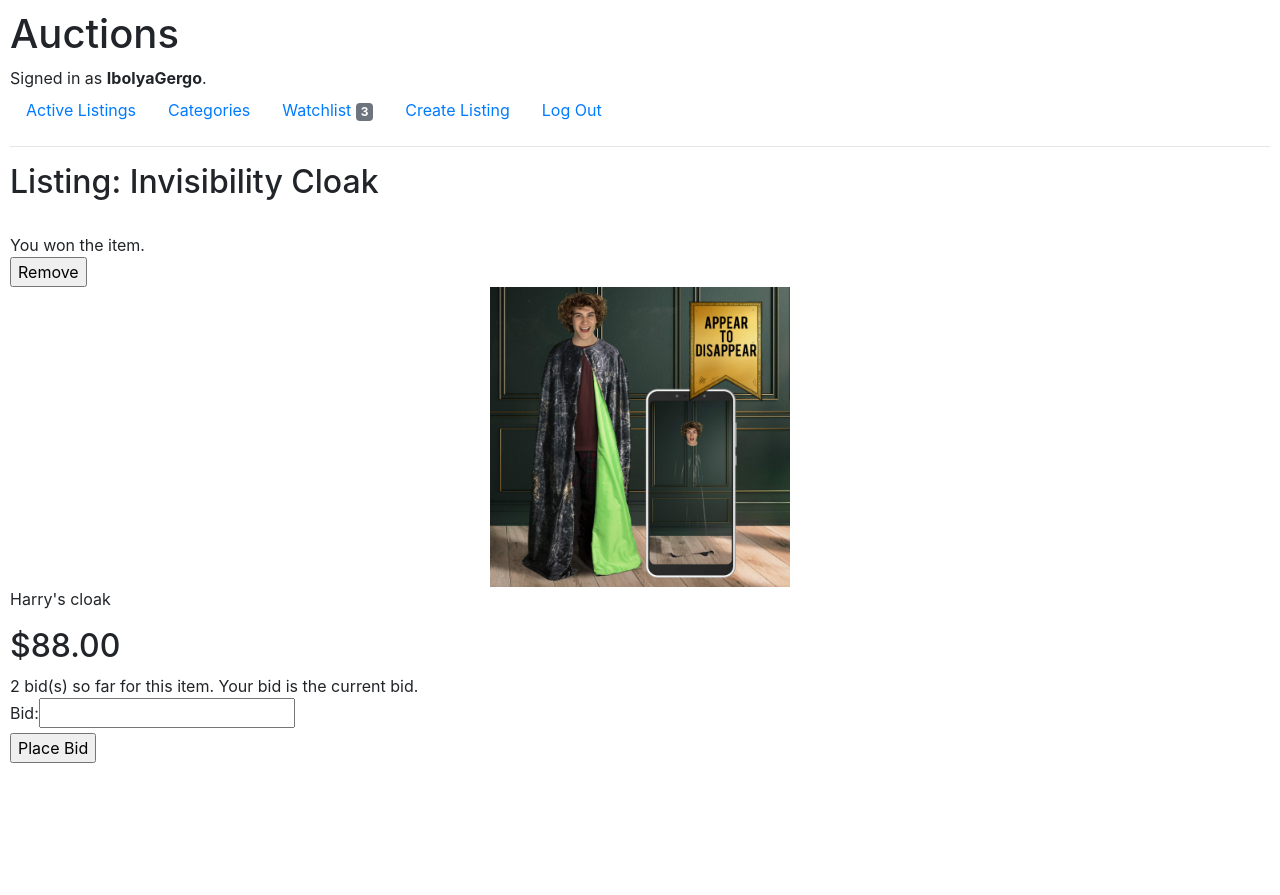
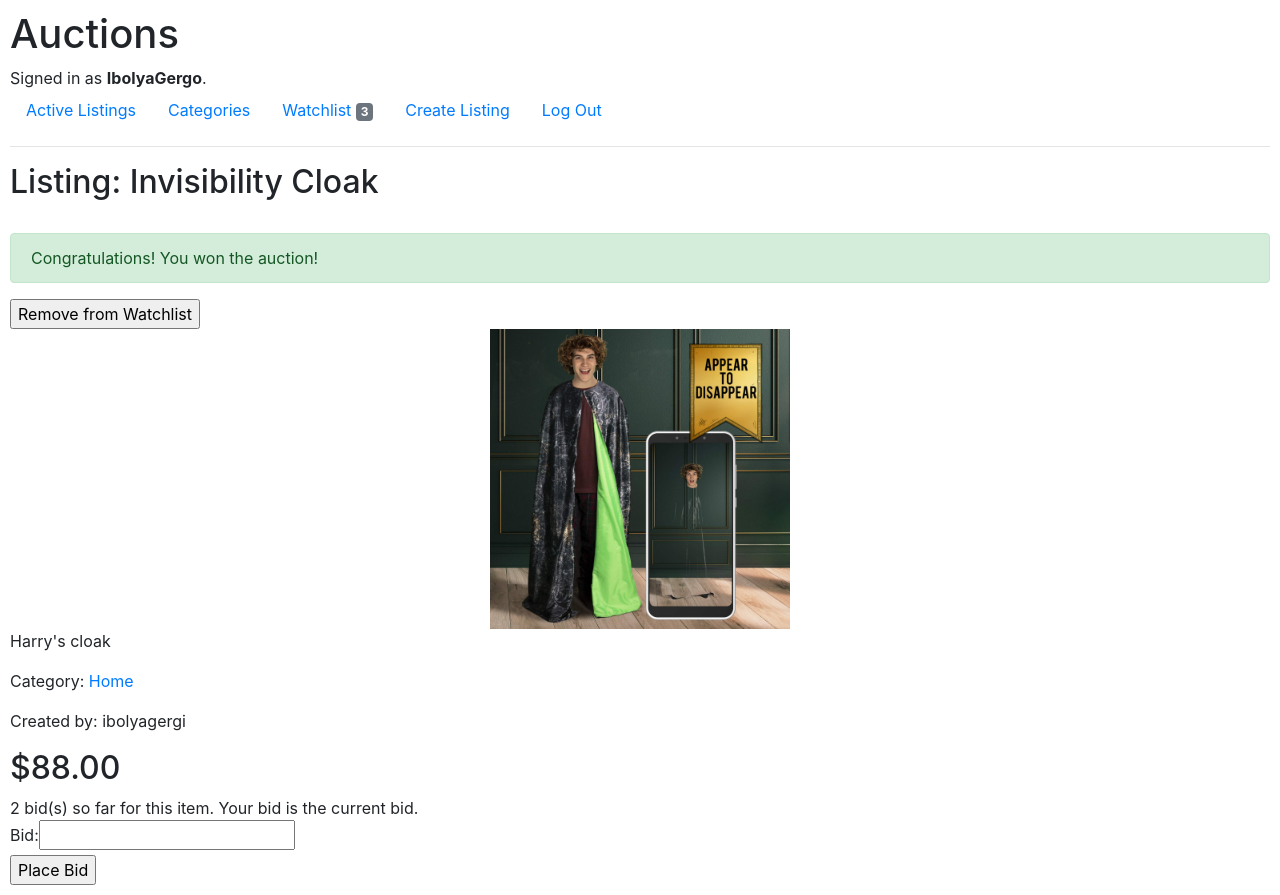
Before and after one commit to IbolyaGergo/CS50Web_Project2, a Django app: page /listing/8 in a window 1280 px wide. Before the commit the page ends 763 px from the top, so only its background shows below. Run offline with Django 3.2, Linux system fonts and the light colour scheme; a user stored in the database is signed in; data comes from the database, SQL or seed files in the repository; both versions use the stored data as it was after the commit; some libraries are stand-ins or nearby versions.

Commit message:
Add category to ListingModel. Make minor changes in appearance. Add CommentModel.

```diff
--- a/commerce/auctions/admin.py
+++ b/commerce/auctions/admin.py
@@ -16,6 +16,9 @@ class ListingModelAdmin(admin.ModelAdmin):
     actions = [make_active, make_inactive]
 
 
+class CategoryModelAdmin(admin.ModelAdmin):
+    list_display = ('id', 'name')
+
 class UserAdmin(admin.ModelAdmin):
     list_display = ('id', 'username')
 
@@ -24,4 +27,4 @@ class UserAdmin(admin.ModelAdmin):
 admin.site.register(User, UserAdmin)
 admin.site.register(ListingModel, ListingModelAdmin)
 admin.site.register(BidModel)
-admin.site.register(CategoryModel)
+admin.site.register(CategoryModel, CategoryModelAdmin)
--- a/commerce/auctions/models.py
+++ b/commerce/auctions/models.py
@@ -11,6 +11,7 @@ class ListingModel(models.Model):
     start_bid = models.DecimalField(max_digits=64, decimal_places=2)
     created_at = models.DateTimeField(default=timezone.now)
     # category = models.CharField(max_length=64)
+    category = models.ForeignKey("CategoryModel", on_delete=models.CASCADE, default=1)
     active = models.BooleanField(default=True)
     winner = models.IntegerField(default=0)
 
@@ -18,12 +19,12 @@ class ListingModel(models.Model):
         return f"{self.title}, starting bid:${self.start_bid}"
 
 class User(AbstractUser):
-    watchlist = models.ManyToManyField(ListingModel, blank=True, related_name="watcher")
+    watchlist = models.ManyToManyField(ListingModel, blank=True)
     # pass
 
 class BidModel(models.Model):
-    user = models.ForeignKey(User, on_delete=models.CASCADE, related_name="user")
-    listing = models.ForeignKey(ListingModel, on_delete=models.CASCADE, related_name="listing")
+    user = models.ForeignKey(User, on_delete=models.CASCADE)
+    listing = models.ForeignKey(ListingModel, on_delete=models.CASCADE)
     bid = models.DecimalField(max_digits=64, decimal_places=2)
 
     def __str__(self):
@@ -31,7 +32,20 @@ class BidModel(models.Model):
 
 class CategoryModel(models.Model):
     name = models.CharField(max_length=64)
-    listing = models.ManyToManyField(ListingModel, blank=True, related_name="category")
+    listing = models.ManyToManyField(ListingModel, blank=True)
 
     def __str__(self):
         return f"{self.name}"
+
+class CommentModel(models.Model):
+    listing = models.ForeignKey(ListingModel, on_delete=models.CASCADE, related_name="comments")
+    creator_name = models.CharField(max_length=64)
+    body = models.TextField()
+    created_on = models.DateTimeField(auto_now_add=True)
+    active = models.BooleanField(default=False)
+
+    class Meta:
+        ordering = ["created_on"]
+
+    def __str__(self):
+        return f"Comment {self.body} by {self.creator_name}."
--- a/commerce/auctions/templates/auctions/categories.html
+++ b/commerce/auctions/templates/auctions/categories.html
@@ -1,6 +1,7 @@
 {% extends "auctions/layout.html" %}
 
 {% block body %}
+    <h2>Categories</h2><br>
     <ul>
         {% for category in categories %}
             <li>
--- a/commerce/auctions/templates/auctions/create.html
+++ b/commerce/auctions/templates/auctions/create.html
@@ -7,7 +7,7 @@
             {{ form }}
             <select name="category">
                 {% for category in categories %}
-                <option value="{{ category }}">{{ category.name }}</option>
+                <option value="{{ category.id }}">{{ category }}</option>
                 {% endfor %}
             </select>
             <input type="submit" value="Submit">
--- a/commerce/auctions/templates/auctions/index.html
+++ b/commerce/auctions/templates/auctions/index.html
@@ -1,6 +1,7 @@
 {% extends "auctions/layout.html" %}
 
 {% block body %}
+    {% if user.is_authenticated %}
         <h2>Active Listings</h2>
         {% for listing in listings %}
             {% if listing.active %}
@@ -16,10 +17,13 @@
                                 <h5 class="card-title"><a href="{% url 'listing' listing.id %}">{{ listing.title }}</a></h5>
                                 <p class="card-text">{{ listing.description }}</p>
                                 <p class="card-text">Created at: {{ listing.created_at|date:"F j, Y, g:i a" }}</p>
+                                <p class="card-text">Category: <a href="{% url 'category' listing.category %}">{{ listing.category }}</a></p>
+                                <p class="card-text">Created by: {{ listing.creator }}</p>
                             </div>
                         </div>
                     </div>
                 </div>
             {% endif %}
         {% endfor %}
+    {% endif %}
 {% endblock %}
--- a/commerce/auctions/templates/auctions/layout.html
+++ b/commerce/auctions/templates/auctions/layout.html
@@ -17,13 +17,13 @@
             {% endif %}
         </div>
         <ul class="nav">
+            {% if user.is_authenticated %}
             <li class="nav-item">
                 <a class="nav-link" href="{% url 'index' %}">Active Listings</a>
             </li>
             <li class="nav-item">
                 <a class="nav-link" href="{% url 'categories' %}">Categories</a>
             </li>
-            {% if user.is_authenticated %}
                 <li class="nav-item">
                     <a class="nav-link" href="{% url 'watchlist' %}">Watchlist <span class="badge badge-secondary">{{ num_on_watchlist }}</span></a>
                 </li>
--- a/commerce/auctions/templates/auctions/listing.html
+++ b/commerce/auctions/templates/auctions/listing.html
@@ -7,25 +7,27 @@
             <div>
                 <form action="{% url 'close' listing.id %}" method="post">
                     {% csrf_token %}
-                    <input type="submit" value="Close">
+                    <input type="submit" value="Close the auction">
                 </form>
             </div>
         {% endif %}
         {% if not listing.active and user.id == listing.winner %}
-            You won the item.
+            <div class="alert alert-success" role="alert">
+                Congratulations! You won the auction!
+            </div>
         {% endif %}
         {% if on_watchlist %}
             <div>
                 <form action="{% url 'unwatch' listing.id %}" method="post">
                     {% csrf_token %}
-                    <input type="submit" value="Remove">
+                    <input type="submit" value="Remove from Watchlist">
                 </form>
             </div>
         {% else %}
             <div>
                 <form action="{% url 'watch' listing.id %}" method="post">
                     {% csrf_token %}
-                    <input type="submit" value="Watchlist">
+                    <input type="submit" value="Add to Watchlist">
                 </form>
             </div>
         {% endif %}
@@ -34,6 +36,8 @@
         <img src="{{ listing.img.url }}" alt="{{ listing.title }}" class="card-img" style="height: 300px; object-fit: scale-down;">
     {% endif %}
     <p>{{ listing.description }}</p>
+    <p>Category: <a href="{% url 'category' listing.category %}">{{ listing.category }}</a></p>
+    <p>Created by: {{ listing.creator }}</p>
     <h2>{{ curr_bid }}</h2>
     {% if user.is_authenticated %}
         <div>
--- a/commerce/auctions/views.py
+++ b/commerce/auctions/views.py
@@ -85,20 +85,24 @@ def create(request):
             description = form.cleaned_data.get("description")
             img = form.cleaned_data.get("img")
             start_bid = form.cleaned_data.get("start_bid")
+            category_id = int(request.POST["category"])
+            category = CategoryModel.objects.get(pk=category_id)
             if img:
                 obj = ListingModel.objects.create(
                     creator=creator,
                     title=title,
                     description=description,
                     img=img,
-                    start_bid=start_bid
+                    start_bid=start_bid,
+                    category=category
                 )
             else:
                 obj = ListingModel.objects.create(
                     creator=creator,
                     title=title,
                     description=description,
-                    start_bid=start_bid
+                    start_bid=start_bid,
+                    category=category
                 )
             obj.save()
             return HttpResponseRedirect(reverse("index"))
@@ -124,13 +128,14 @@ def listing(request, listing_id):
                     "message": "Small bid."
                 })
             else:
+                request.user.watchlist.add(listing)
                 obj = BidModel.objects.create(
                     user=user,
                     listing=listing,
                     bid=bid
                 )
                 obj.save()
-                form = BidForm()
+                # form = BidForm()
                 return HttpResponseRedirect(reverse("listing", args=(listing_id,)))
 
     listing = ListingModel.objects.get(pk=listing_id)
@@ -145,6 +150,7 @@ def listing(request, listing_id):
         curr_bid = BidModel.objects.filter(listing__id=listing_id).last()
     else:
         curr_bid = ListingModel.objects.get(pk=listing_id).start_bid
+
     form = BidForm()
 
     if listing in request.user.watchlist.all():
@@ -210,9 +216,15 @@ def close(request, listing_id):
 
 def categories(request):
     categories = CategoryModel.objects.all()
+    if request.user.is_authenticated:
+        num_on_watchlist = request.user.watchlist.count()
+        return render(request, "auctions/categories.html", {
+                "categories": categories,
+                "num_on_watchlist": num_on_watchlist
+            })
     return render(request, "auctions/categories.html", {
-            "categories": categories
-        })
+                "categories": categories
+            })
 
 def category(request, category_name):
     listings = ListingModel.objects.filter(category__name=category_name).all()
```
Also changed, not shown: commerce/auctions/migrations/0015_alter_bidmodel_listing_alter_bidmodel_user_and_more.py (added), commerce/auctions/migrations/0016_listingmodel_category.py (added), commerce/auctions/migrations/0017_commentmodel.py (added), commerce/db.sqlite3, commerce/media/images/rc_car.jpg (added). Lines whose indentation alone changed are shown as unchanged.
